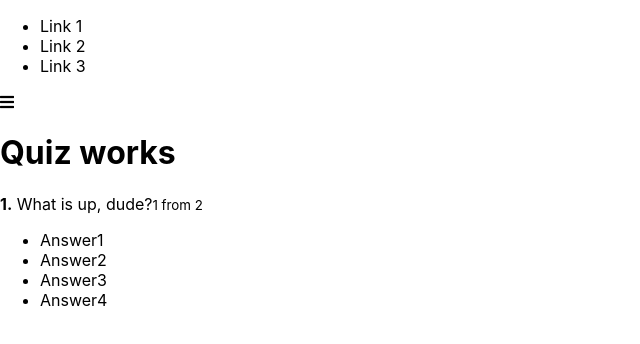
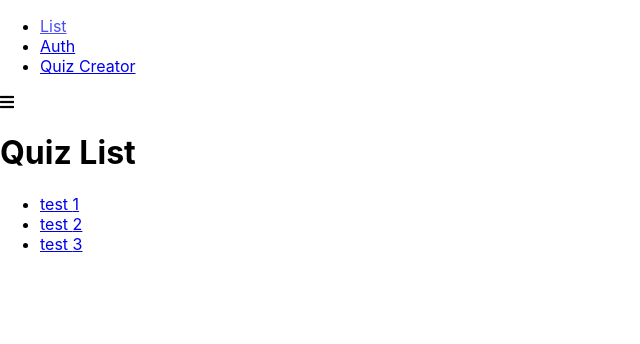
Before and after one commit to sofiakali/react-quiz, a React app: page / in a window 1280 px wide. Shown: the top 344 px of the page, without its empty margins (0-640 px from the left). Built offline with nearby package versions, Linux system fonts and the light colour scheme.

Commit message:
last part – routing

```diff
--- a/package.json
+++ b/package.json
@@ -49,6 +49,7 @@
     "react-app-polyfill": "^1.0.5",
     "react-dev-utils": "^10.0.0",
     "react-dom": "^16.12.0",
+    "react-router-dom": "^5.1.2",
     "resolve": "1.12.2",
     "resolve-url-loader": "3.1.1",
     "sass-loader": "8.0.0",
--- a/src/App.js
+++ b/src/App.js
@@ -1,12 +1,21 @@
 import React, {Component} from 'react'
 import Layout from './hoc/Layout/Layout'
+import {Route, Switch} from 'react-router-dom'
+import QuizList from './containers/QuizList/QuizList'
+import Auth from './containers/Auth/Auth'
+import QuizCreator from './containers/QuizCreator/QuizCreator'
 import Quiz from './containers/Quiz/Quiz'
 
 class App extends Component {
   render() {
     return(
       <Layout>
-        <Quiz />
+        <Switch>
+          <Route path="/auth" component={Auth} />
+          <Route path="/quiz-creator" component={QuizCreator} />
+          <Route path="/quiz/:id" component={Quiz} />
+          <Route path="/" component={QuizList} />
+        </Switch>
       </Layout>
     );
   }
--- a/src/components/FinishedQuiz/FinichedQuiz.js
+++ b/src/components/FinishedQuiz/FinichedQuiz.js
@@ -1,6 +1,7 @@
 import React from 'react'
 import classes from './FinishedQuiz.css'
 import Button from '../UI/Button/Button'
+import {Link} from 'react-router-dom'
 
 
 const FinishedQuiz = props => {
@@ -36,7 +37,9 @@ const FinishedQuiz = props => {
             <p>{successCount} of {props.quiz.length}</p>
             <div>
                 <Button onClick={props.onRetry} type="primary">Retry</Button>
-                <Button type="success">Look answers</Button>
+                <Link to="/">
+                    <Button type="success">Go to list</Button>
+                </Link>
             </div>
         </div>
     )
--- a/src/components/Navigation/Drawer/Drawer.js
+++ b/src/components/Navigation/Drawer/Drawer.js
@@ -1,19 +1,33 @@
 import React, {Component} from 'react'
 import classes from './Drawer.css'
+import {NavLink} from 'react-router-dom'
 import Backdrop from '../../UI/Backdrop/Backdrop'
 
 
 const links = [
-    1,2,3
+    {to: '/', label: 'List', exact: true},
+    {to: '/auth', label: 'Auth', exact: true},
+    {to: '/quiz-creator', label: 'Quiz Creator', exact: true}
 ]
 
 class Drawer extends Component {
+
+    clickHandler = () => {
+        this.props.onClose()
+    }
 
     renderLinks() {
         return links.map((link, index) => {
             return (
                 <li key={index}>
-                    <a>Link {link}</a>
+                    <NavLink
+                    to={link.to}
+                    exact={link.exact}
+                    activeClassName={classes.active}
+                    onClick={this.clickHandler}
+                    >
+                        {link.label}
+                    </NavLink>
                 </li>
             )
         })
--- /dev/null
+++ b/src/containers/Auth/Auth.css
@@ -0,0 +1,3 @@
+.Auth {
+
+}
--- /dev/null
+++ b/src/containers/Auth/Auth.js
@@ -0,0 +1,12 @@
+import React, {Component} from 'react'
+
+
+export default class Auth extends Component {
+    render() {
+        return (
+            <div>
+                <h1>Auth</h1>
+            </div>
+        )
+    }
+}
--- a/src/containers/Quiz/Quiz.js
+++ b/src/containers/Quiz/Quiz.js
@@ -94,6 +94,10 @@ class Quiz extends Component {
         })
     }
 
+    componentDidMount() {
+        console.log('Quiz ID = ', this.props.match.params.id)
+    }
+
     render() {
         return(
             <div className={classes.Quiz}>
--- /dev/null
+++ b/src/containers/QuizCreator/QuizCreator.css
@@ -0,0 +1,3 @@
+.QuizCreator {
+
+}
--- /dev/null
+++ b/src/containers/QuizCreator/QuizCreator.js
@@ -0,0 +1,12 @@
+import React, {Component} from 'react'
+
+
+export default class QuizCreator extends Component {
+    render() {
+        return (
+            <div>
+                <h1>Quiz Creator</h1>
+            </div>
+        )
+    }
+}
--- /dev/null
+++ b/src/containers/QuizList/QuizList.css
@@ -0,0 +1,31 @@
+.QuizList {
+    display: flex;
+    justify-content: center;
+    padding-top: 100px;
+    flex-grow: 1;
+    width: 100%;
+    background: linear-gradient(90deg, #fd8355 0%, #f0576c 37%, #f79cbd 100%);
+}
+
+.QuizList h1 {
+    color: #fff;
+}
+
+.QuizList ul {
+    list-style: none;
+    margin: 0;
+    padding: 0;
+}
+
+.QuizList li {
+    margin-bottom: 10px;
+}
+
+.QuizList li a {
+    text-decoration: none;
+    color: #fff;
+}
+
+.QuizList li a:hover {
+    color: #363f54
+}
--- /dev/null
+++ b/src/containers/QuizList/QuizList.js
@@ -0,0 +1,33 @@
+import React, {Component} from 'react'
+import classes from './QuizList.css'
+import {NavLink} from 'react-router-dom'
+
+export default class QuizList extends Component {
+
+    renderQuizes() {
+        return [1,2,3].map((quiz, index) => {
+            return(
+                <li
+                key={index}
+                >
+                <NavLink to={'/quiz/' + quiz}>
+                    test {quiz}
+                </NavLink>
+                </li>
+            )
+        })
+    }
+
+    render() {
+        return (
+            <div className={classes.QuizList}>
+                <div>
+                    <h1>Quiz List</h1>
+                    <ul>
+                        {this.renderQuizes()}
+                    </ul>
+                </div>
+            </div>
+        )
+    }
+}
--- a/src/index.js
+++ b/src/index.js
@@ -2,9 +2,16 @@ import React from 'react';
 import ReactDOM from 'react-dom';
 import './index.css';
 import App from './App';
+import {BrowserRouter} from 'react-router-dom'
 import * as serviceWorker from './serviceWorker';
 
-ReactDOM.render(<App />, document.getElementById('root'));
+const app = (
+    <BrowserRouter>
+        <App />
+    </BrowserRouter>
+)
+
+ReactDOM.render(app, document.getElementById('root'));
 
 // If you want your app to work offline and load faster, you can change
 // unregister() to register() below. Note this comes with some pitfalls.
```
Also changed, not shown: 1 other file (tests, documents, lock files or other folders).
